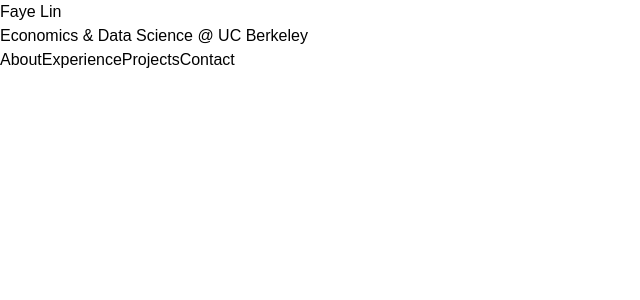
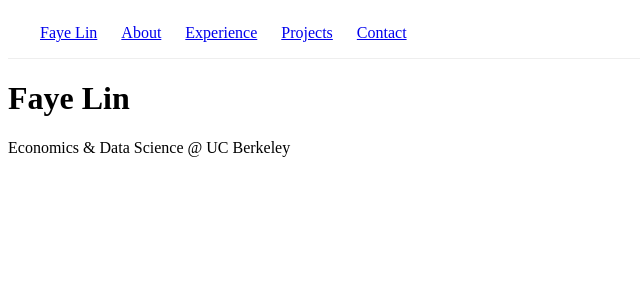
Before and after one commit to flinlabs/new-portfolio, a Next.js app: page / in a window 1280 px wide. Shown: the top 300 px of the page, without its empty margins (0-640 px from the left). Built offline with nearby package versions, Linux system fonts and the light colour scheme.

Commit message:
added root layout with basic nav

```diff
--- a/app/layout.tsx
+++ b/app/layout.tsx
@@ -1,33 +1,24 @@
 import type { Metadata } from "next";
-import { Geist, Geist_Mono } from "next/font/google";
-import "./globals.css";
-
-const geistSans = Geist({
-  variable: "--font-geist-sans",
-  subsets: ["latin"],
-});
-
-const geistMono = Geist_Mono({
-  variable: "--font-geist-mono",
-  subsets: ["latin"],
-});
+import Link from "next/link"
 
 export const metadata: Metadata = {
-  title: "Create Next App",
-  description: "Generated by create next app",
-};
+  title: "Faye Lin",
+  description: "Portfolio",
+}
 
-export default function RootLayout({
-  children,
-}: Readonly<{
-  children: React.ReactNode;
-}>) {
+export default function RootLayout({ children }: { children: React.ReactNode }) {
   return (
-    <html
-      lang="en"
-      className={`${geistSans.variable} ${geistMono.variable} h-full antialiased`}
-    >
-      <body className="min-h-full flex flex-col">{children}</body>
+    <html lang="en">
+      <body>
+        <nav style={{ padding: "16px 32px", borderBottom: "1px solid #eee", display: "flex", gap: "24px" }}>
+          <Link href="/">Faye Lin</Link>
+          <Link href="/about">About</Link>
+          <Link href="/experience">Experience</Link>
+          <Link href="/projects">Projects</Link>
+          <Link href="/contact">Contact</Link>
+        </nav>
+        {children}
+      </body>
     </html>
-  );
+  )
 }
--- a/app/page.tsx
+++ b/app/page.tsx
@@ -5,12 +5,6 @@ export default function Home() {
     <main>
       <h1>Faye Lin</h1>
       <p>Economics & Data Science @ UC Berkeley</p>
-      <nav>
-        <a href="/about">About</a>
-        <a href="/experience">Experience</a>
-        <a href="/projects">Projects</a>
-        <a href="/contact">Contact</a>
-      </nav>
     </main>
   )
 }
```
